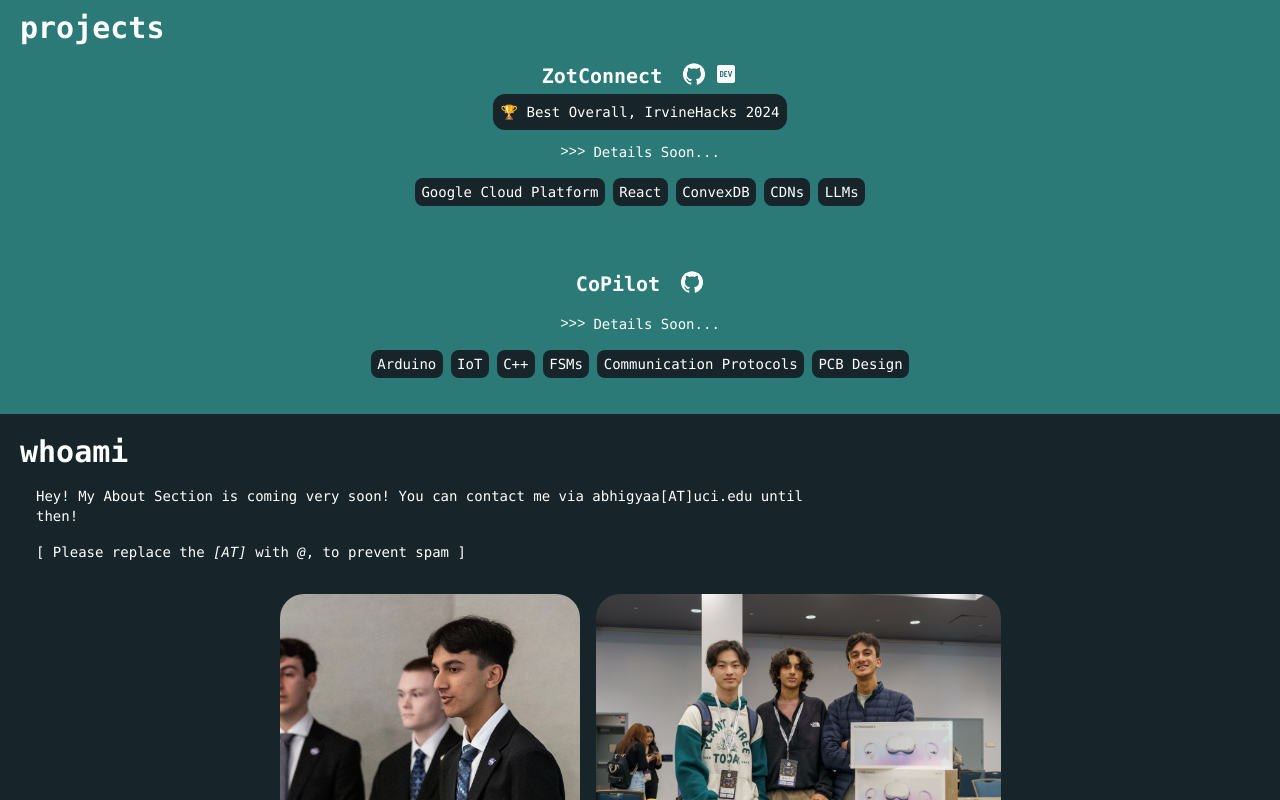
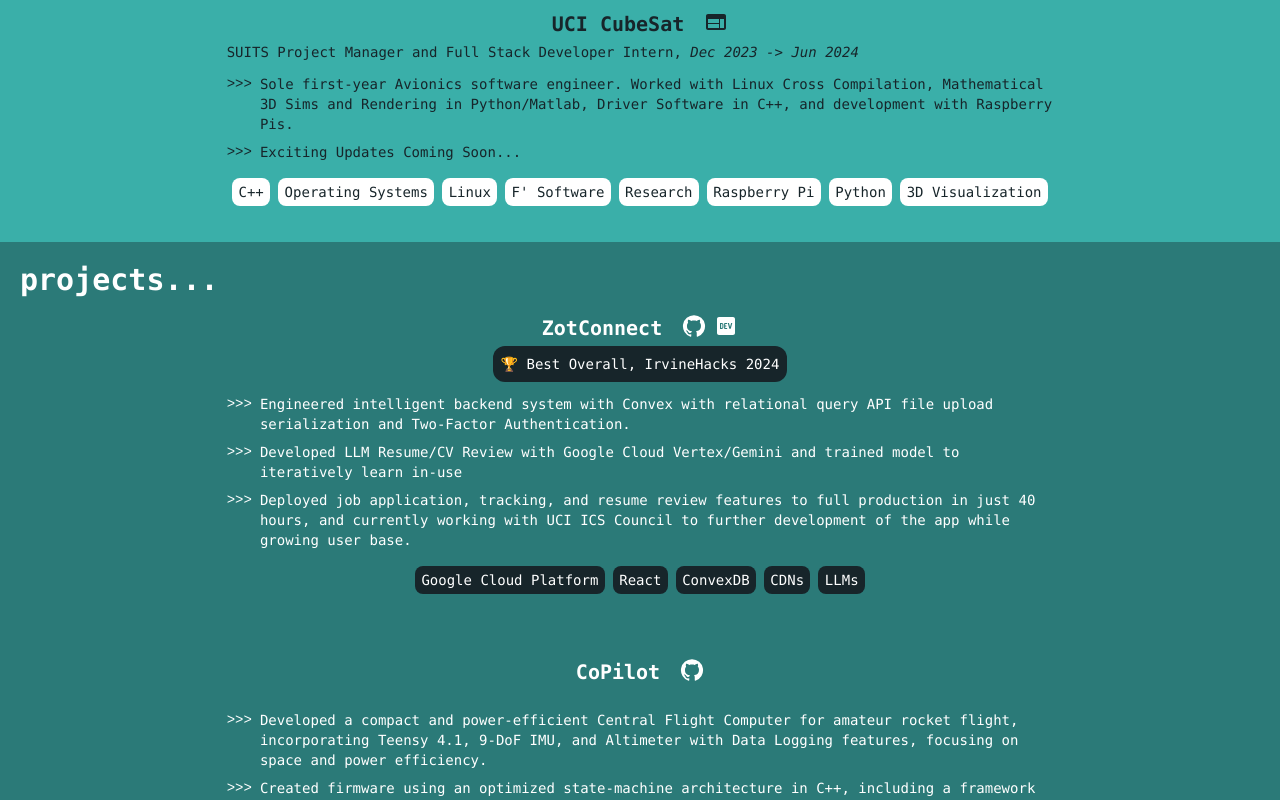
Before and after one commit to abhi-arya1/portfolio, a Next.js app: page / in a window 1280 px wide. Shown: the part 820-1620 px from the top of the page. Built offline with nearby package versions, Linux system fonts and the light colour scheme.

Commit message:
Finish New Build (for now)

```diff
--- a/app/(main)/page.tsx
+++ b/app/(main)/page.tsx
@@ -49,19 +49,23 @@
         </div>
 
         <div className="flex flex-col h-3/6 bg-[#3aafa9] text-[#17252a] p-5 pb-9">
-            <h1 className="text-3xl font-bold pb-4">experiences</h1>
+            <h1 className="text-3xl font-bold pb-4">experiences...</h1>
             <Experiences />
         </div>
 
         <div id='projects' className="flex flex-col h-3/6 bg-[#2b7a78] text-white p-5 pb-9">
-            <h1 className="text-3xl font-bold pb-4">projects</h1>
+            <h1 className="text-3xl font-bold pb-4">projects...</h1>
             <Projects />
         </div>
 
         <div id='whoami' className="flex flex-col h-3/6 bg-[#17252a] text-[#feffff] p-5 pb-9">
-            <h1 className="text-3xl font-bold">whoami</h1>
+            <h1 className="text-3xl font-bold">~$ whoami</h1>
             <p className="p-4 w-2/3">
-              Hey! My About Section is coming very soon! You can contact me via abhigyaa[AT]uci.edu until then!
+              Hey! I&apos;m Abhi, a First-Year CSE Student at the University of California, Irvine.
+              I&apos;ve got extensive experience both with full stack frameworks such as Flask, NodeJS, NextJS, etc.
+              I also have worked extensively with embedded software development in C++, as well as 3D Data Visualizations in Python!
+              I&apos;m a motivated learner and eager to expand my horizons whenever I get the chance!<br/><br/>
+              Want to chat? You can contact me via abhigyaa[AT]uci.edu!
             </p>
             <span className="pl-4 w-2/3">[ Please replace the <i>[AT]</i> with <i>@</i>, to prevent spam ]</span>
             <div className="pt-8 flex flex-col md:flex-row items-center justify-center gap-y-8 gap-x-4">
--- a/components/experiences.tsx
+++ b/components/experiences.tsx
@@ -1,16 +1,17 @@
-import { GitHub, LogoDev } from "@mui/icons-material";
+import { GitHub, LogoDev, Pages, Web } from "@mui/icons-material";
+import { Sidebar } from "lucide-react";
 
 const Experiences = () => {
     return (
-        <div className="flex flex-col items-center justify-center">
+        <div className="flex flex-col items-center justify-center gap-y-14">
             <div className="flex flex-col items-center justify-center">
                 <div className="flex flex-row">
                     <h1 className="font-bold text-xl pb-1">NASA Johnson Space Center</h1>
-                    <div role="button" className="pl-5 hover:text-white transition-colors ease-in-out" onClick={() => {window.open('https://github.com/abhi-arya1/zotconnect', '_blank')}}>
+                    <div role="button" className="pl-5 hover:text-white transition-colors ease-in-out" onClick={() => {window.open('https://github.com/Team-Cartographer/SUITS-2024-LMCC', '_blank')}}>
                         <GitHub />
                     </div>
                 </div>
-                <h2 className="">SUITS Project Manager and Full Stack Developer Intern, <i>Dec 2023 -{'>'} Jun 2024</i></h2>
+                <h2 className="w-2/3">SUITS Project Manager and Full Stack Developer Intern, <i>Dec 2023 -{'>'} Jun 2024</i></h2>
                 <ul className="pt-3 w-2/3">
                     <li className="arrow-li flex items-start">
                     Developed modern frontend UI and custom API library for a Local Mission Control App with NextJS and React in TypeScript. Managing GitHub, Code Reviews, AR Integration, and Test Automation strategies for both frontend and backend frameworks.
@@ -31,6 +32,31 @@
                     )})}
                 </div>
             </div>
+
+            <div className="flex flex-col items-center justify-center">
+                <div className="flex flex-row">
+                    <h1 className="font-bold text-xl pb-1">UCI CubeSat</h1>
+                    <div role="button" className="pl-5 hover:text-white transition-colors ease-in-out" onClick={() => {window.open('https://projects.eng.uci.edu/projects/2023-2024/uci-cubesat', '_blank')}}>
+                        <Web />
+                    </div>
+                </div>
+                <h2 className="w-2/3">SUITS Project Manager and Full Stack Developer Intern, <i>Dec 2023 -{'>'} Jun 2024</i></h2>
+                <ul className="pt-3 w-2/3">
+                    <li className="arrow-li flex items-start">
+                    Sole first-year Avionics software engineer. Worked with Linux Cross Compilation, Mathematical 3D Sims and Rendering in Python/Matlab, Driver Software in C++, and development with Raspberry Pis.
+                    </li>
+                    <li className="arrow-li flex items-start pt-2">
+                    Exciting Updates Coming Soon...
+                    </li>
+                </ul>
+                <div className="pt-4 w-2/3 flex flex-wrap gap-y-3 items-center justify-center">
+                    {['C++', 'Operating Systems', 'Linux', 'F\' Software', 'Research', 'Raspberry Pi', 'Python', '3D Visualization'].map((item, idx) => { return (
+                        <div key={idx} className="p-1">
+                            <span className="bg-white p-[0.4rem] rounded-lg">{item}</span>
+                        </div>
+                    )})}
+                </div>
+            </div>
         </div>
     );
 }
--- a/components/projects.tsx
+++ b/components/projects.tsx
@@ -17,9 +17,15 @@
                     </div>
                 </div>
                 <h2 className="bg-[#17252a] p-2 text-sm rounded-xl">🏆 Best Overall, IrvineHacks 2024</h2>
-                <ul className="pt-3">
+                <ul className="pt-3 w-2/3">
                     <li className="arrow-li flex items-start">
-                        Details Soon...
+                    Engineered intelligent backend system with Convex with relational query API file upload serialization and Two-Factor Authentication.
+                    </li>
+                    <li className="arrow-li flex items-start pt-2">
+                    Developed LLM Resume/CV Review with Google Cloud Vertex/Gemini and trained model to iteratively learn in-use
+                    </li>
+                    <li className="arrow-li flex items-start pt-2">
+                    Deployed job application, tracking, and resume review features to full production in just 40 hours, and currently working with UCI ICS Council to further development of the app while growing user base.
                     </li>
                 </ul>
                 <div className="pt-4 flex flex-wrap gap-y-3 items-center justify-center">
@@ -38,9 +44,14 @@
                         <GitHub />
                     </div>
                 </div>
-                <ul className="pt-3">
-                    <li className="arrow-li flex items-start">
-                        Details Soon...
+                <ul className="pt-3 w-2/3">
+                    <li className="arrow-li flex items-start pt-2">
+                    Developed a compact and power-efficient Central Flight Computer for amateur rocket flight, incorporating Teensy 4.1, 9-DoF IMU,
+                    and Altimeter with Data Logging features, focusing on space and power efficiency.
+                    </li>
+                    <li className="arrow-li flex items-start pt-2">
+                    Created firmware using an optimized state-machine architecture in C++, including a framework for user configuration and support
+                    for various flight types.
                     </li>
                 </ul>
                 <div className="pt-4 flex flex-wrap gap-y-3 items-center justify-center">
```
